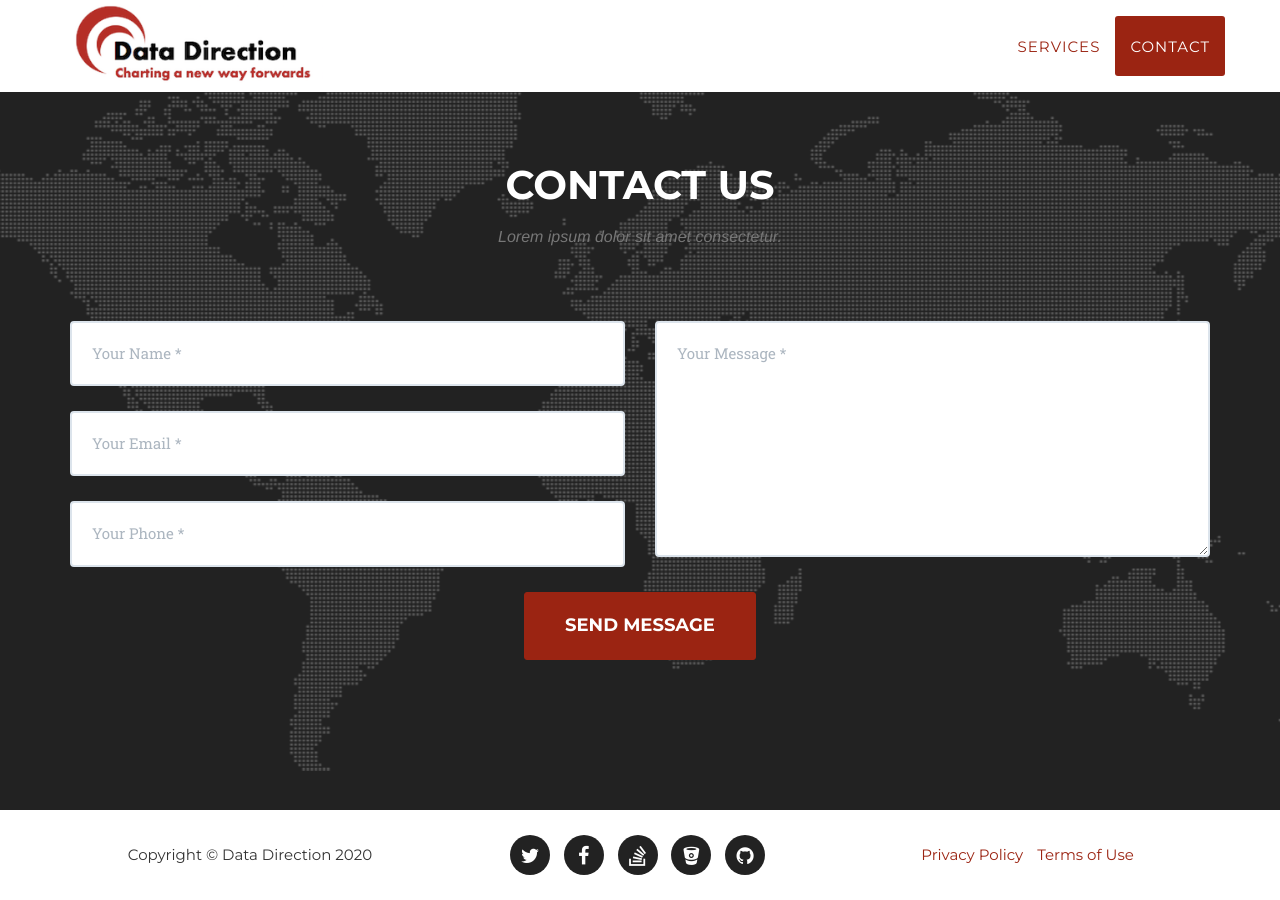
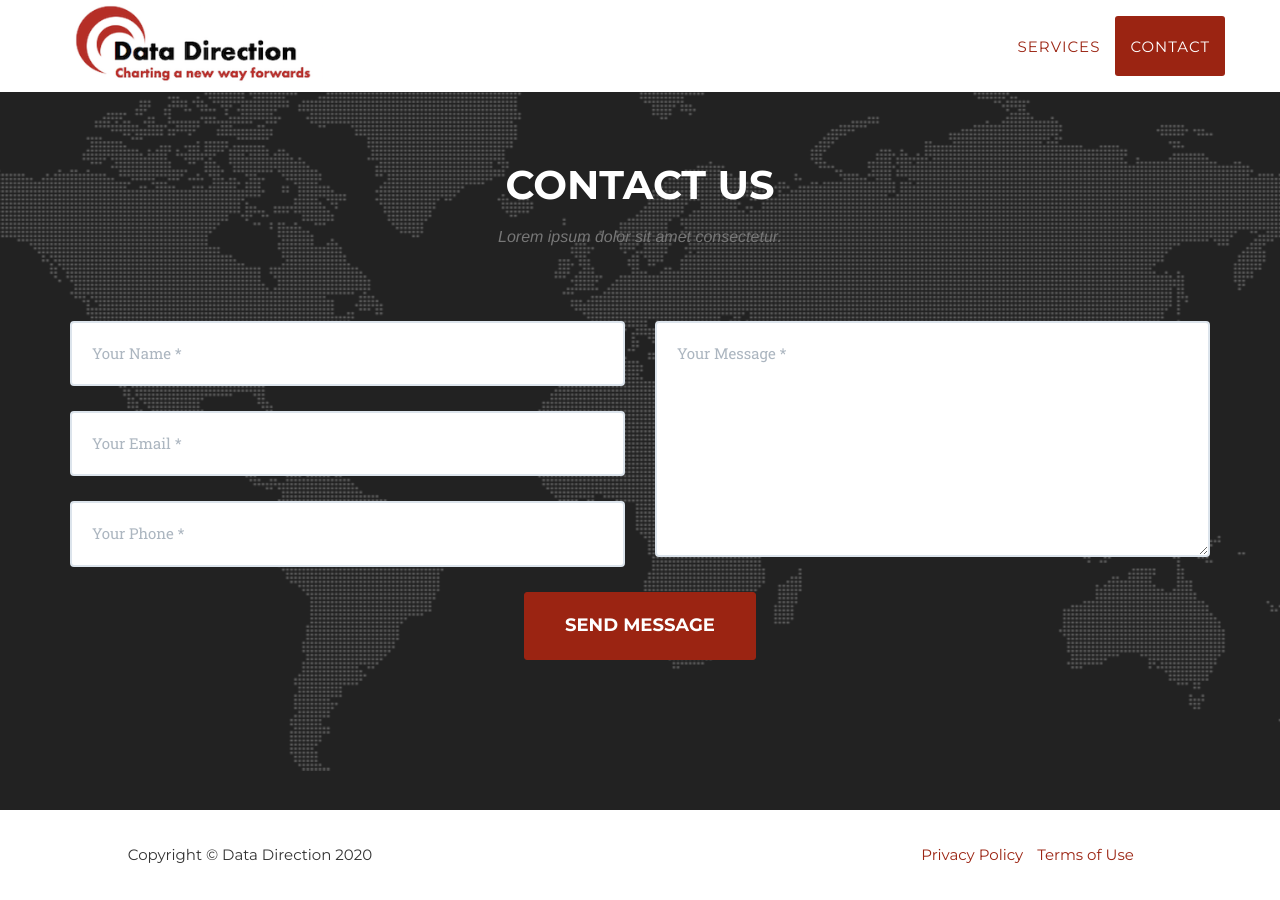
Before and after one commit to mespina1/datadirection.github.io, a Jekyll site: the page built from index.markdown, in a window 1280 px wide and 900 px high, scrolled down 1500 px. Built offline with Jekyll 4.4.1, drawn with Linux system fonts in a browser that asks for light colours; some web fonts are replaced.

Commit message:
Update footer.html

```diff
--- a/_includes/footer.html
+++ b/_includes/footer.html
@@ -5,12 +5,12 @@
                     <span class="copyright">Copyright &copy; {{ site.title }} {{ 'now' | date: "%Y" }}</span>
                 </div>
                 <div class="col-md-4">
-                    <ul class="list-inline social-buttons">
+                    <!-- <ul class="list-inline social-buttons">
                         {% for network in site.social %}
                         <li><a href="{{ network.url }}"><i class="fa fa-{{ network.title }}"></i></a>
                         </li>
                         {% endfor %}
-                    </ul>
+                    </ul> -->
                 </div>
                 <div class="col-md-4">
                     <ul class="list-inline quicklinks">
```
